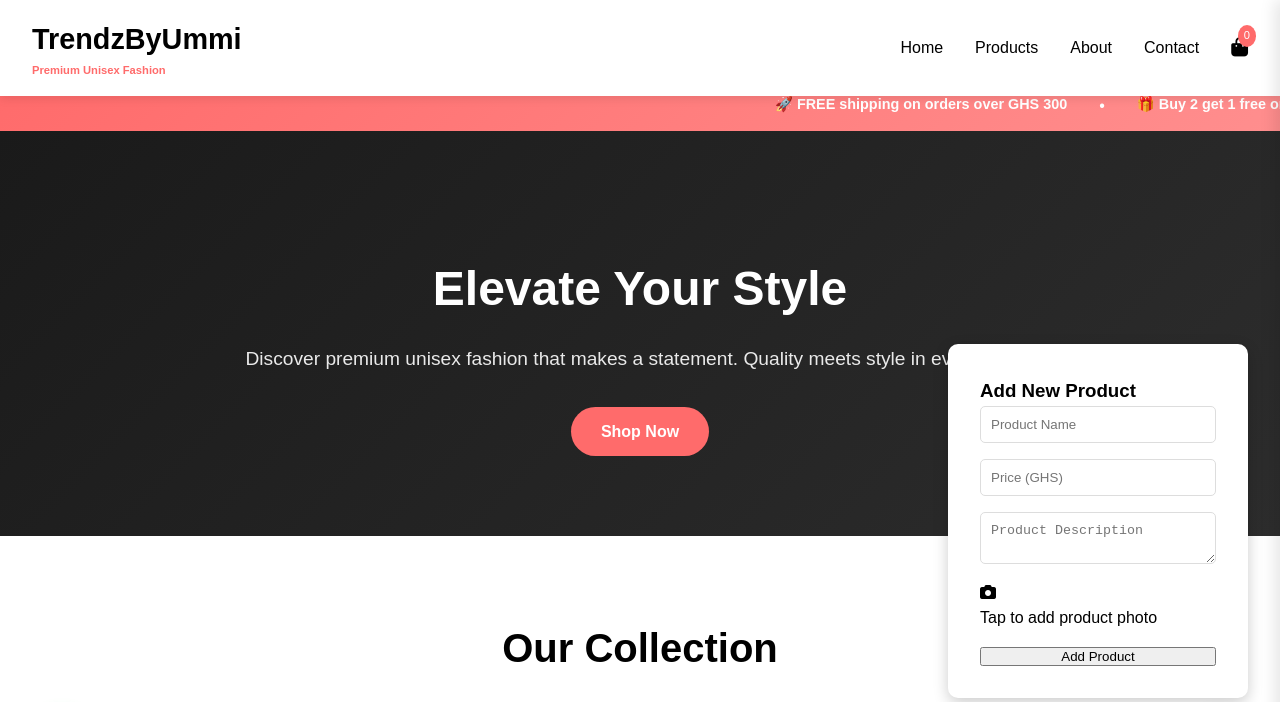
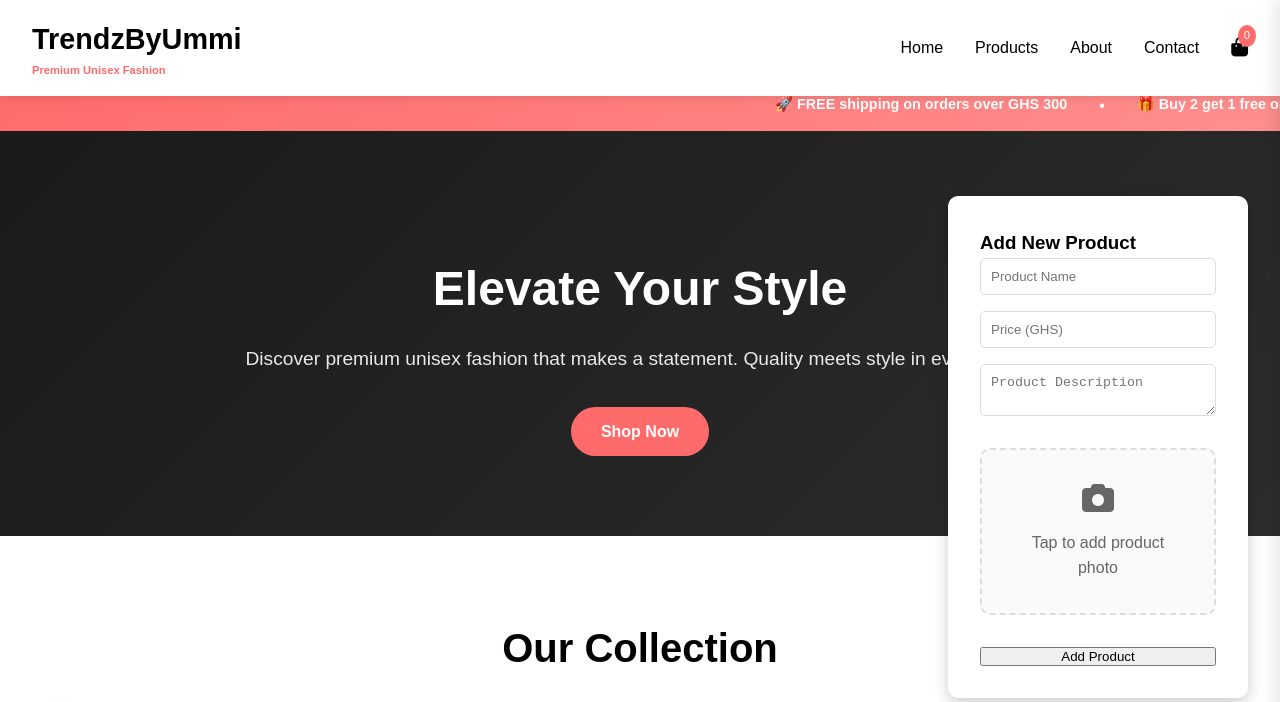
Before and after one commit to codecraftstud-web/trendzbyummi-store, a plain HTML site: page index.html in a window 1280 px wide. Both pictures are taken after a click on the button 1218 px from the left and 738 px from the top of the page. Shown: the top 702 px of the page. Drawn offline with Linux system fonts and the light colour scheme.

Commit message:
Update style.css
Complete update

```diff
--- a/style.css
+++ b/style.css
@@ -535,7 +535,7 @@ body {
     gap: 0.5rem;
 }
 
-/* Admin Panel */
+/* Simple Admin Panel */
 .admin-panel {
     position: fixed;
     bottom: 2rem;
@@ -584,9 +584,36 @@ body {
     border-radius: 5px;
 }
 
-.admin-content small {
+/* Simple Image Upload */
+.image-upload {
+    margin: 1rem 0;
+}
+
+.upload-area {
+    border: 2px dashed #ddd;
+    border-radius: 10px;
+    padding: 2rem;
+    text-align: center;
+    cursor: pointer;
+    transition: all 0.3s;
+    background: #fafafa;
+}
+
+.upload-area:hover {
+    border-color: var(--accent);
+    background: #f8f9fa;
+}
+
+.upload-area i {
+    font-size: 2rem;
     color: #666;
-    font-size: 0.8rem;
+    margin-bottom: 1rem;
+    display: block;
+}
+
+.upload-area p {
+    color: #666;
+    margin: 0;
 }
 
 /* Floating WhatsApp */
@@ -644,4 +671,9 @@ body {
         height: 50px;
         font-size: 1.5rem;
     }
+
+    .admin-content {
+        width: 280px;
+        right: -20px;
+    }
 }
```
